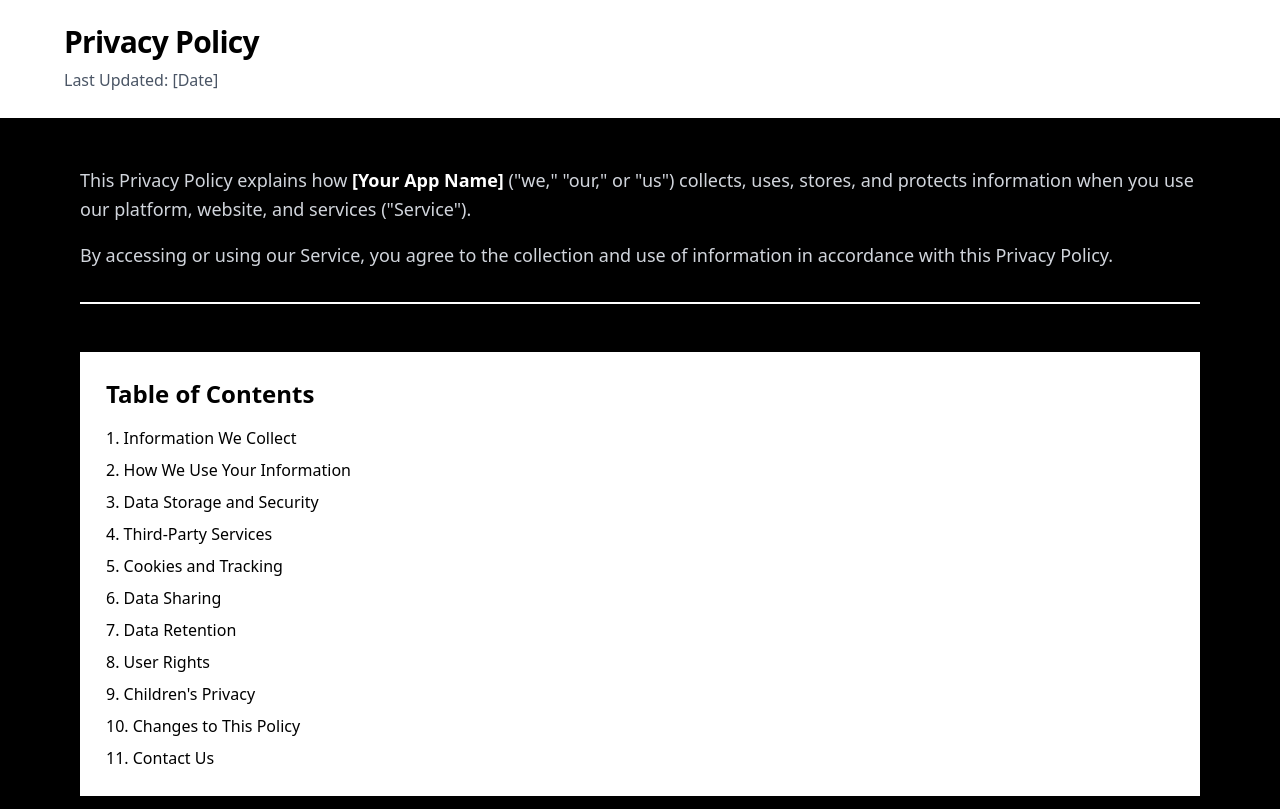
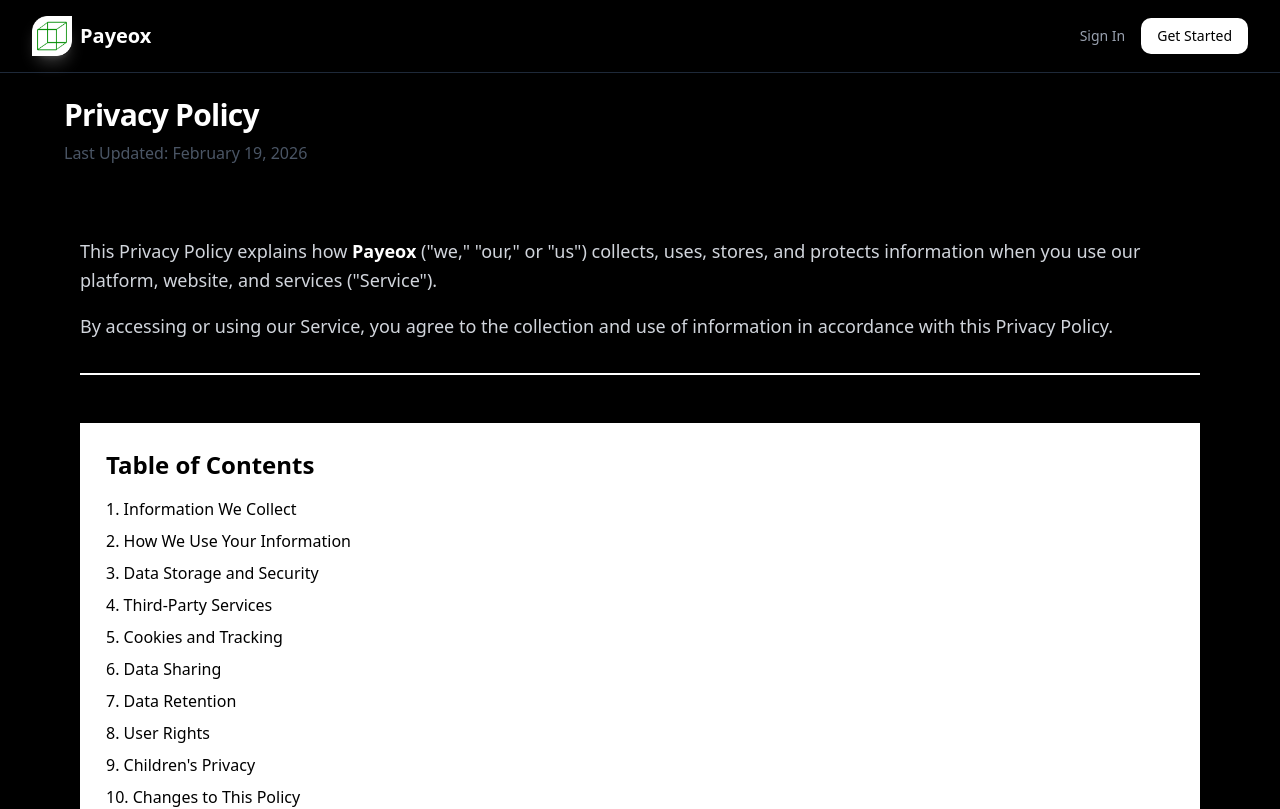
Before and after one commit to piyush890/webhook, a React (Vite) app: page /privacyPolicy in a window 1280 px wide. Shown: the top 809 px of the page. Built offline with nearby package versions, Linux system fonts and the light colour scheme.

Commit message:
Refactor multiple components to enhance UI consistency, add headers, and improve error handling

```diff
--- a/src/Auth/AuthPage.jsx
+++ b/src/Auth/AuthPage.jsx
@@ -71,8 +71,9 @@ try {
       const response = await signupApi(signupformData);
       if (response.status === 200) {
         toast.success(response.data['message']);
-        setLocal("start", response.data['token']);
-        const decoded = jwtDecode(response.data['token']);
+        setLocal("start", response.data['access_token']);
+        const decoded = jwtDecode(response.data['access_token']);
+        console.log(decoded);
         dispatch(setLoginSuccess({
           isAuthenticated: true,
           user: decoded.user_id,
@@ -83,6 +84,7 @@ try {
         navigate('/dashboard'); // ✅ Add this — was missing!
       }
     } catch (error) {
+      console.log(error);
       toast.error(error?.response?.data?.message || "Signup failed");
     } finally {
       setIsLoading(false); // ✅ Move here so it always resets
--- a/src/CreateProject/CreateProject.jsx
+++ b/src/CreateProject/CreateProject.jsx
@@ -239,9 +239,7 @@ export default function CreateProject() {
         </div>
 
         {/* Section 5: Security */}
-        <div className="mb-12">
-          <img src="webhook.jpeg" alt="" srcset="" />
-        </div>
+
 
         {/* Primary Action */}
         <div>
--- a/src/Sidebar/SidenNav.jsx
+++ b/src/Sidebar/SidenNav.jsx
@@ -1,4 +1,4 @@
-import { ChevronRight, ChevronDown } from "lucide-react";
+import { ChevronRight, ChevronDown, Menu, X } from "lucide-react";
 import { useLocation, useNavigate } from "react-router-dom";
 import { menusData } from "../Helper/Dummydata";
 import { useDispatch, useSelector } from "react-redux";
@@ -13,29 +13,28 @@ import { setLoginSuccess } from "../Redux/Auth/AuthReducer";
 
 const SideNav = ({ children }) => {
   const dispatch = useDispatch();
+  const [sidebarOpen, setSidebarOpen] = useState(false);
+
   const clearData = () => {
-      dispatch(setLoginSuccess(
-            {
+    dispatch(setLoginSuccess({
       isAuthenticated: false,
       user: null,
       type: null,
       name: null,
       email: null,
-            }
-          ));
+    }));
     localStorage.clear();
     sessionStorage.clear();
   };
+
   const location = useLocation();
   const navigate = useNavigate();
   const userProfile = useSelector((state) => state.LoggedIn);
 
-  // Initialize accordion state based on current route
   const getInitialAccordionState = () => {
     const initialState = {};
     menusData.forEach((item) => {
       if (item.children && item.children.length > 0) {
-        // Check if any child's link matches current location
         const hasActiveChild = item.children.some(
           (child) => child.link === location.pathname
         );
@@ -49,29 +48,28 @@ const SideNav = ({ children }) => {
 
   const [openAccordions, setOpenAccordions] = useState(getInitialAccordionState);
 
-  const activeTab =
-    menusData.find((item) => item.link === location.pathname)?.name;
+  const activeTab = menusData.find((item) => item.link === location.pathname)?.name;
 
   const toggleAccordion = (itemId) => {
     setOpenAccordions((prev) => ({
       ...prev,
-      [itemId]: true, // Only open, never close
+      [itemId]: true,
     }));
   };
 
   const handleTabClick = (item) => {
-    // If item has children, toggle accordion
     if (item.children && item.children.length > 0) {
       toggleAccordion(item.id);
     } else if (item.link) {
-      // If no children, navigate to link
       navigate(item.link);
+      setSidebarOpen(false); // close sidebar on mobile after nav
     }
   };
 
   const handleSubItemClick = (subItem) => {
     if (subItem.link) {
       navigate(subItem.link);
+      setSidebarOpen(false); // close sidebar on mobile after nav
     }
   };
 
@@ -82,17 +80,16 @@ const SideNav = ({ children }) => {
       <header className="fixed top-0 left-0 right-0 h-[73px] bg-black/80 border-b border-white/10 z-50 backdrop-blur-lg">
         <div className="h-full px-8 flex items-center justify-between">
           <div className="flex items-center gap-3">
+            {/* Hamburger - visible on mobile only */}
+            <button
+              className="md:hidden text-white mr-2"
+              onClick={() => setSidebarOpen((prev) => !prev)}
+            >
+              {sidebarOpen ? <X className="w-6 h-6" /> : <Menu className="w-6 h-6" />}
+            </button>
+
             <div className="w-10 h-10 rounded-xl flex items-center justify-center shadow-lg shadow-white/20">
-              {/* <svg
-                className="w-6 h-6 text-black"
-                viewBox="0 0 24 24"
-                fill="currentColor"
-              >
-                <circle cx="12" cy="12" r="10" stroke="currentColor" strokeWidth="2" fill="none" />
-                <circle cx="12" cy="12" r="3" fill="currentColor" />
-              </svg> */}
-              <img src="/logos.png" alt="" srcset="" />
-
+              <img src="/logos.png" alt="" />
             </div>
             <div>
               <h1 className="text-2xl font-bold text-white">Payeox</h1>
@@ -108,9 +105,19 @@ const SideNav = ({ children }) => {
         </div>
       </header>
 
+      {/* ================= MOBILE OVERLAY ================= */}
+      {sidebarOpen && (
+        <div
+          className="fixed inset-0 bg-black/60 z-30 md:hidden"
+          onClick={() => setSidebarOpen(false)}
+        />
+      )}
 
       {/* ================= SIDEBAR ================= */}
-      <aside className="fixed top-[73px] left-0 bottom-0 w-60 bg-black/40 border-r border-white/10 overflow-y-auto z-40">
+      <aside
+        className={`fixed top-[73px] left-0 bottom-0 w-60 bg-black/90 border-r border-white/10 overflow-y-auto z-40 transition-transform duration-300 ease-in-out
+          ${sidebarOpen ? "translate-x-0" : "-translate-x-full"} md:translate-x-0`}
+      >
         <nav className="p-4 space-y-1 pb-24">
           {menusData.map((item) => (
             <div key={item.id}>
@@ -118,7 +125,6 @@ const SideNav = ({ children }) => {
                 <item.icon className="w-5 h-5 text-gray-400 mb-2" />
               )}
 
-              {/* Main Menu Item */}
               <button
                 onClick={() => handleTabClick(item)}
                 className={`w-full px-4 py-3 rounded-xl text-sm font-semibold flex items-center justify-between transition-all group
@@ -129,8 +135,6 @@ const SideNav = ({ children }) => {
                   }`}
               >
                 {item.name}
-
-                {/* Show ChevronDown if item has children, otherwise ChevronRight */}
                 {item.children && item.children.length > 0 ? (
                   <ChevronDown
                     className={`w-4 h-4 transition-transform duration-200
@@ -148,7 +152,6 @@ const SideNav = ({ children }) => {
                 )}
               </button>
 
-              {/* Accordion Sub-Items */}
               {item.children && item.children.length > 0 && (
                 <div
                   className={`overflow-hidden transition-all duration-300 ease-in-out
@@ -194,16 +197,15 @@ const SideNav = ({ children }) => {
                 </div>
               </div>
             </div>
-
           </HoverCardTrigger>
           <HoverCardContent className="flex w-64 flex-col gap-0.5">
-         <a onClick={()=>clearData()} href="/">Logout</a>
+            <a onClick={() => clearData()} href="/">Logout</a>
           </HoverCardContent>
         </HoverCard>
       </aside>
 
       {/* ================= MAIN CONTENT ================= */}
-      <main className="ml-60 pt-[73px] w-[calc(100%-15rem)] min-h-screen">
+      <main className="md:ml-60 pt-[73px] md:w-[calc(100%-15rem)] w-full min-h-screen">
         <div className="min-w-0">
           {children}
         </div>
--- a/src/WebhookDashboard/payeox-about.jsx
+++ b/src/WebhookDashboard/payeox-about.jsx
@@ -1,5 +1,6 @@
 import React, { useState, useEffect } from 'react';
 import { Shield, Zap, BarChart3, Lock, Eye, Link2, CheckCircle2, ArrowRight, Sparkles, Globe, Users, Target } from 'lucide-react';
+import HeaderPart from './Header';
 
 export default function About() {
   const [scrollY, setScrollY] = useState(0);
@@ -85,6 +86,25 @@ export default function About() {
   return (
     <div className="min-h-screen bg-[#0a0a0f] text-white font-sans overflow-x-hidden">
       {/* Animated Grid Background */}
+       <header className="border-b border-gray-800">
+        <div className="max-w-7xl mx-auto px-4 sm:px-6 lg:px-8 py-4 flex items-center justify-between">
+          <a href='/' className="flex items-center space-x-2">
+             <div className="w-10 h-10 rounded-xl flex items-center justify-center shadow-lg shadow-white/20">
+
+              <img src="/logos.png" alt="" srcset="" />
+
+            </div>
+            <span className="text-xl font-semibold">Payeox</span>
+          </a>
+
+          <div className="flex items-center space-x-4">
+            <a href="/auth" className="text-sm text-gray-400 hover:text-white transition-colors">Sign In</a>
+            <a href="/auth" className="bg-white text-black px-4 py-2 rounded-lg text-sm font-medium hover:bg-gray-100 transition-colors">
+              Get Started
+            </a>
+          </div>
+        </div>
+      </header>
       <div className="fixed inset-0 opacity-20 pointer-events-none">
         <div className="absolute inset-0" style={{
           backgroundImage: `
@@ -367,19 +387,12 @@ export default function About() {
             </p>
 
             <div className="flex flex-col sm:flex-row gap-4 justify-center items-center">
-              <button className="group px-8 py-4 bg-gradient-to-r from-indigo-600 to-violet-600 rounded-xl font-semibold text-lg hover:shadow-xl hover:shadow-indigo-500/50 transition-all duration-300 hover:scale-105 flex items-center gap-2">
+              <a href="/auth" className="group px-8 py-4 bg-gradient-to-r from-indigo-600 to-violet-600 rounded-xl font-semibold text-lg hover:shadow-xl hover:shadow-indigo-500/50 transition-all duration-300 hover:scale-105 flex items-center gap-2">
                 Get Started Free
                 <ArrowRight className="w-5 h-5 group-hover:translate-x-1 transition-transform" />
-              </button>
-
-              <button className="px-8 py-4 bg-gray-800/50 backdrop-blur-sm border border-gray-700 rounded-xl font-semibold text-lg hover:bg-gray-800 hover:border-gray-600 transition-all duration-300">
-                Schedule a Demo
-              </button>
+              </a>
             </div>
 
-            <p className="text-gray-500 text-sm mt-8">
-              No credit card required • 14-day free trial • Cancel anytime
-            </p>
           </div>
         </section>
       </div>
--- a/src/WebhookDashboard/payeox-contact.jsx
+++ b/src/WebhookDashboard/payeox-contact.jsx
@@ -26,7 +26,25 @@ export default function Contact() {
 
   return (
     <div className="min-h-screen bg-[#0a0a0f] text-gray-100 font-sans">
-      {/* Ambient Background */}
+             <header className="border-b border-gray-800">
+        <div className="max-w-7xl mx-auto px-4 sm:px-6 lg:px-8 py-4 flex items-center justify-between">
+          <a href='/' className="flex items-center space-x-2">
+             <div className="w-10 h-10 rounded-xl flex items-center justify-center shadow-lg shadow-white/20">
+
+              <img src="/logos.png" alt="" srcset="" />
+
+            </div>
+            <span className="text-xl font-semibold">Payeox</span>
+          </a>
+
+          <div className="flex items-center space-x-4">
+            <a href="/auth" className="text-sm text-gray-400 hover:text-white transition-colors">Sign In</a>
+            <a href="/auth" className="bg-white text-black px-4 py-2 rounded-lg text-sm font-medium hover:bg-gray-100 transition-colors">
+              Get Started
+            </a>
+          </div>
+        </div>
+      </header>
       <div className="fixed inset-0 overflow-hidden pointer-events-none">
         <div className="absolute top-0 right-0 w-[600px] h-[600px] bg-emerald-500/5 rounded-full blur-[120px] animate-pulse"></div>
         <div className="absolute bottom-0 left-0 w-[500px] h-[500px] bg-blue-500/5 rounded-full blur-[100px] animate-pulse" style={{ animationDelay: '1s' }}></div>
--- a/src/WebhookDashboard/payeoxSecurity.jsx
+++ b/src/WebhookDashboard/payeoxSecurity.jsx
@@ -1,5 +1,6 @@
 import React from 'react';
 import { Shield, Lock, Key, Database, Code, FileText, Users, Server, HardDrive, CheckCircle, AlertTriangle, Clock, Mail, FileCheck } from 'lucide-react';
+import HeaderPart from './Header';
 
 export default function SecurityPage() {
   const securityFeatures = [
@@ -82,10 +83,28 @@ export default function SecurityPage() {
   ];
 
   return (
-    <div className="min-h-screen bg-gradient-to-b from-slate-950 via-slate-900 to-slate-950 text-white">
-      {/* Hero Section */}
+    <div className="min-h-screen bg-linear-to-b from-slate-950 via-slate-900 to-slate-950 text-white">
+       <header className="border-b border-gray-800">
+        <div className="max-w-7xl mx-auto px-4 sm:px-6 lg:px-8 py-4 flex items-center justify-between">
+          <a href='/' className="flex items-center space-x-2">
+             <div className="w-10 h-10 rounded-xl flex items-center justify-center shadow-lg shadow-white/20">
+
+              <img src="/logos.png" alt="" srcset="" />
+
+            </div>
+            <span className="text-xl font-semibold">Payeox</span>
+          </a>
+
+          <div className="flex items-center space-x-4">
+            <a href="/auth" className="text-sm text-gray-400 hover:text-white transition-colors">Sign In</a>
+            <a href="/auth" className="bg-white text-black px-4 py-2 rounded-lg text-sm font-medium hover:bg-gray-100 transition-colors">
+              Get Started
+            </a>
+          </div>
+        </div>
+      </header>
       <div className="relative overflow-hidden">
-        <div className="absolute inset-0 bg-gradient-to-br from-blue-600/10 via-transparent to-purple-600/10"></div>
+        <div className="absolute inset-0 bg-linear-to-br from-blue-600/10 via-transparent to-purple-600/10"></div>
         <div className="absolute inset-0">
           <div className="absolute top-20 left-10 w-72 h-72 bg-blue-500/5 rounded-full blur-3xl"></div>
           <div className="absolute bottom-20 right-10 w-96 h-96 bg-purple-500/5 rounded-full blur-3xl"></div>
@@ -252,14 +271,11 @@ export default function SecurityPage() {
             </p>
 
             <div className="flex flex-col sm:flex-row gap-4 justify-center">
-              <button className="inline-flex items-center justify-center gap-2 px-8 py-4 bg-white text-blue-600 rounded-xl font-semibold hover:bg-blue-50 transition-all hover:shadow-xl hover:scale-105">
-                <Mail className="w-5 h-5" />
-                Contact Security Team
-              </button>
-              <button className="inline-flex items-center justify-center gap-2 px-8 py-4 bg-white/10 backdrop-blur-sm text-white border border-white/20 rounded-xl font-semibold hover:bg-white/20 transition-all hover:shadow-xl">
+
+              <a href='/privacyPolicy' className="inline-flex items-center justify-center gap-2 px-8 py-4 bg-white/10 backdrop-blur-sm text-white border border-white/20 rounded-xl font-semibold hover:bg-white/20 transition-all hover:shadow-xl">
                 <FileText className="w-5 h-5" />
                 Read Privacy Policy
-              </button>
+              </a>
             </div>
           </div>
         </div>
--- a/src/WebhookDashboard/privacy-policy.jsx
+++ b/src/WebhookDashboard/privacy-policy.jsx
@@ -128,29 +128,49 @@ export default function PrivacyPolicy() {
       title: '11. Contact Us',
       content: 'If you have any questions about this Privacy Policy, you can contact us at:',
       items: [
-        'Email: support@[yourdomain].com',
-        'Website: https://[yourdomain].com'
+        'Email: support@payeox.com',
+        'Website: https://payeox.com'
       ],
-      footer: '[Your App Name]\n[Company Name – if applicable]\nIndia'
+      footer: 'Payeox\n Vellaration Technologies Pvt LTD. – if applicable]\nIndia'
     }
   ];
 
   return (
     <div className="min-h-screen bg-black text-white">
       {/* Header */}
-      <header className="bg-white text-black py-6 px-4 sticky top-0 z-50 border-b-2 border-white">
+        <header className="border-b border-gray-800">
+        <div className="max-w-7xl mx-auto px-4 sm:px-6 lg:px-8 py-4 flex items-center justify-between">
+          <a href='/' className="flex items-center space-x-2">
+             <div className="w-10 h-10 rounded-xl flex items-center justify-center shadow-lg shadow-white/20">
+
+              <img src="/logos.png" alt="" srcset="" />
+
+            </div>
+            <span className="text-xl font-semibold">Payeox</span>
+          </a>
+
+          <div className="flex items-center space-x-4">
+            <a href="/auth" className="text-sm text-gray-400 hover:text-white transition-colors">Sign In</a>
+            <a href="/auth" className="bg-white text-black px-4 py-2 rounded-lg text-sm font-medium hover:bg-gray-100 transition-colors">
+              Get Started
+            </a>
+          </div>
+        </div>
+      </header>
+
+      <div className=" text-white py-6 px-4 ">
         <div className="max-w-6xl mx-auto">
           <h1 className="text-3xl font-bold tracking-tight">Privacy Policy</h1>
-          <p className="text-gray-600 mt-2">Last Updated: [Date]</p>
+          <p className="text-gray-600 mt-2">Last Updated: February 19, 2026</p>
         </div>
-      </header>
+      </div>
 
       {/* Main Content */}
       <main className="max-w-6xl mx-auto px-4 py-12">
         {/* Introduction */}
         <div className="mb-12 pb-8 border-b-2 border-white">
           <p className="text-lg leading-relaxed text-gray-300">
-            This Privacy Policy explains how <span className="text-white font-semibold">[Your App Name]</span> ("we," "our," or "us") collects, uses, stores, and protects information when you use our platform, website, and services ("Service").
+            This Privacy Policy explains how <span className="text-white font-semibold">Payeox</span> ("we," "our," or "us") collects, uses, stores, and protects information when you use our platform, website, and services ("Service").
           </p>
           <p className="text-lg leading-relaxed text-gray-300 mt-4">
             By accessing or using our Service, you agree to the collection and use of information in accordance with this Privacy Policy.
@@ -283,12 +303,9 @@ export default function PrivacyPolicy() {
       {/* Footer */}
       <footer className="bg-white text-black py-8 px-4 mt-16 border-t-2 border-white">
         <div className="max-w-6xl mx-auto text-center">
-          <p className="mb-4 text-lg">Questions about our privacy practices?</p>
-          <button className="bg-black text-white px-6 py-3 font-bold hover:bg-gray-800 transition-colors duration-200 border-2 border-black">
-            Contact Privacy Team
-          </button>
+
           <p className="mt-6 text-sm text-gray-600">
-            © 2026 [Your App Name]. All rights reserved.
+            © 2026 Payeox. All rights reserved.
           </p>
         </div>
       </footer>
--- a/src/WebhookDashboard/terms-and-conditions.jsx
+++ b/src/WebhookDashboard/terms-and-conditions.jsx
@@ -6,23 +6,20 @@ export default function TermsAndConditions() {
       {/* Header */}
       <header className="border-b border-gray-800">
         <div className="max-w-7xl mx-auto px-4 sm:px-6 lg:px-8 py-4 flex items-center justify-between">
-          <div className="flex items-center space-x-2">
-            <div className="w-8 h-8 bg-white rounded-lg flex items-center justify-center">
-              <span className="text-black font-bold">P</span>
+          <a href='/' className="flex items-center space-x-2">
+             <div className="w-10 h-10 rounded-xl flex items-center justify-center shadow-lg shadow-white/20">
+
+              <img src="/logos.png" alt="" srcset="" />
+
             </div>
             <span className="text-xl font-semibold">Payeox</span>
-          </div>
-          <nav className="hidden md:flex space-x-8 text-sm text-gray-400">
-            <a href="#" className="hover:text-white transition-colors">Features</a>
-            <a href="#" className="hover:text-white transition-colors">How it Works</a>
-            <a href="#" className="hover:text-white transition-colors">Pricing</a>
-            <a href="#" className="hover:text-white transition-colors">Security</a>
-          </nav>
+          </a>
+
           <div className="flex items-center space-x-4">
-            <a href="#" className="text-sm text-gray-400 hover:text-white transition-colors">Sign In</a>
-            <button className="bg-white text-black px-4 py-2 rounded-lg text-sm font-medium hover:bg-gray-100 transition-colors">
+            <a href="/auth" className="text-sm text-gray-400 hover:text-white transition-colors">Sign In</a>
+            <a href="/auth" className="bg-white text-black px-4 py-2 rounded-lg text-sm font-medium hover:bg-gray-100 transition-colors">
               Get Started
-            </button>
+            </a>
           </div>
         </div>
       </header>
@@ -32,7 +29,7 @@ export default function TermsAndConditions() {
         {/* Title Section */}
         <div className="mb-12">
           <h1 className="text-4xl md:text-5xl font-bold mb-4">Terms and Conditions</h1>
-          <p className="text-gray-400">Last Updated: February 11, 2026</p>
+          <p className="text-gray-400">Last Updated: February 19, 2026</p>
         </div>
 
         {/* Introduction */}
```
Also changed, not shown: src/WebhookDashboard/payhook-landing.jsx (+3 -4 lines). Lines whose indentation alone changed are shown as unchanged.
